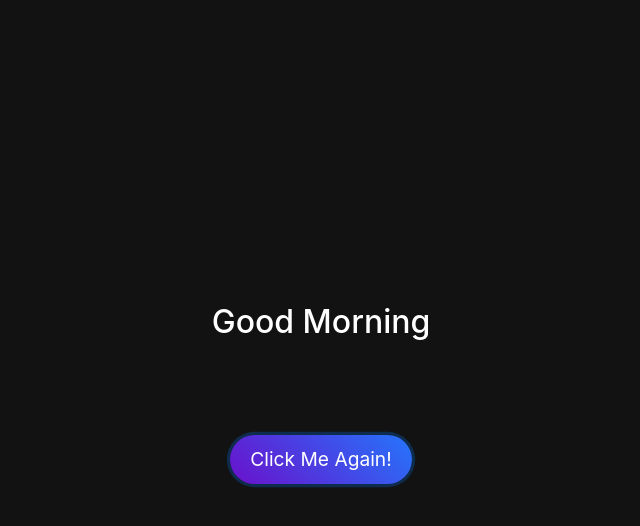
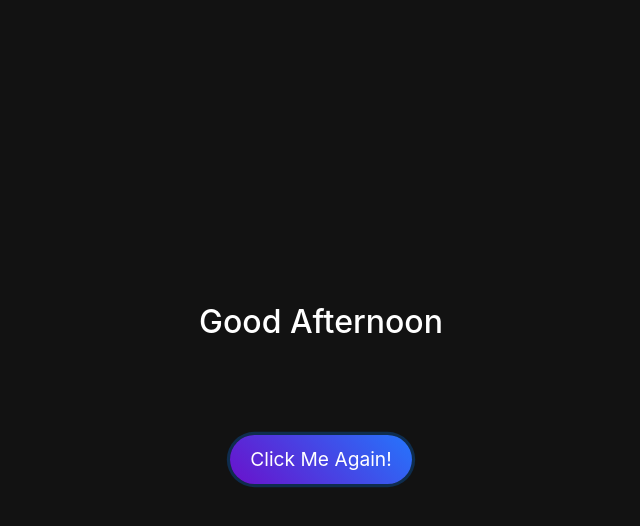
Before and after one commit to Vanappalilakshmipavani/firstproject, a plain HTML site: page index.html in a window 1280 px wide. Both pictures are taken after a click on the button "Click Me!". Shown: the whole page, without its empty margins (319-959 px from the left). Drawn offline with nearby package versions, Linux system fonts and the light colour scheme.

Commit message:
myproject

```diff
--- a/index.html
+++ b/index.html
@@ -3,7 +3,7 @@
 <head>
     <meta charset="UTF-8">
     <meta name="viewport" content="width=device-width, initial-scale=1.0">
-    <title>Krishna</title>
+    <title>Lakshmi Pavani</title>
     <!-- Bootstrap CSS -->
     <link href="https://maxcdn.bootstrapcdn.com/bootstrap/4.5.2/css/bootstrap.min.css" rel="stylesheet">
     <!-- Custom CSS -->
@@ -81,7 +81,7 @@
 <body>
     <h1 id="header">Hai</h1>
     <br>
-    <h2 id="subheader1" style="display: none;">Good Morning</h2>
+    <h2 id="subheader1" style="display: none;">Good Afternoon </h2>
     <br>
     <h3 id="subheader2" style="display: none;">I see you are starting to learn GitHub, this is a very good start and in the future, you will achieve great miracles among your peers.</h3>
     <br>
```
